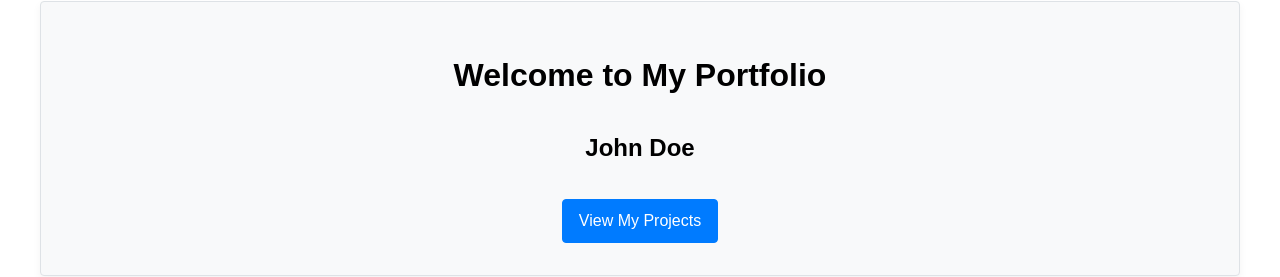
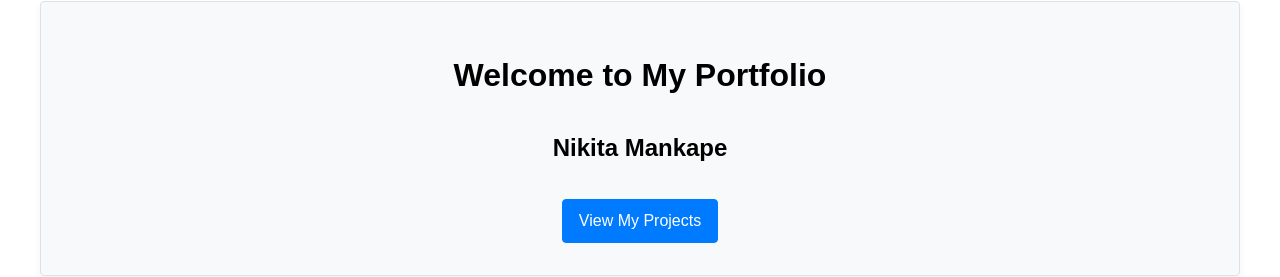
Before and after one commit to niikita17/portfolio, a plain HTML site: page index.html in a window 1280 px wide. Shown: the part 121-398 px from the top of the page. Drawn offline with Linux system fonts and the light colour scheme.

Commit message:
Update index.html

```diff
--- a/index.html
+++ b/index.html
@@ -37,7 +37,7 @@
       <section class="hero">
         <!-- <img src="./images/" alt="Hero Image" /> -->
         <h1>Welcome to My Portfolio</h1>
-        <h2>John Doe</h2>
+        <h2>Nikita Mankape</h2>
         <a href="#projects" class="cta">View My Projects</a>
       </section>
       <section id="about">
```
